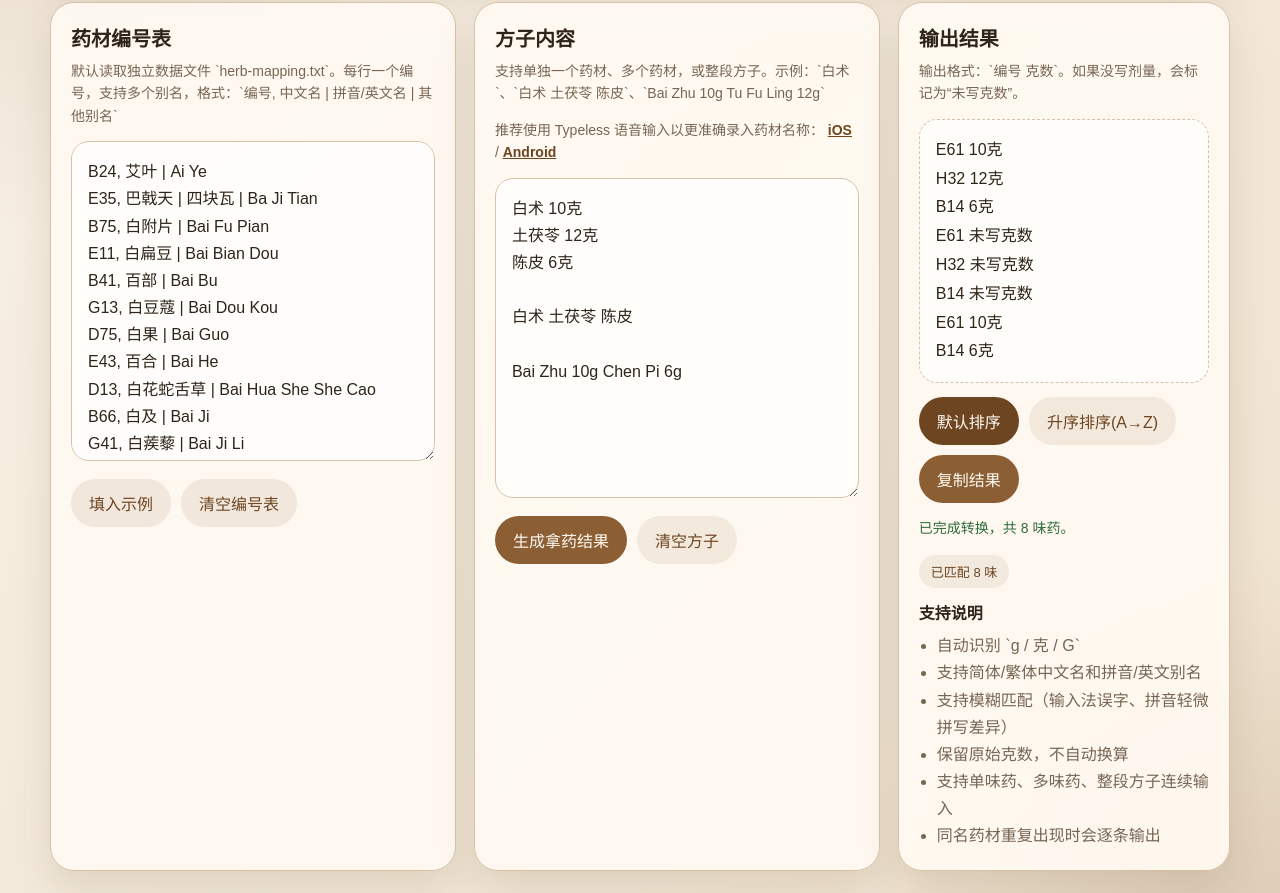
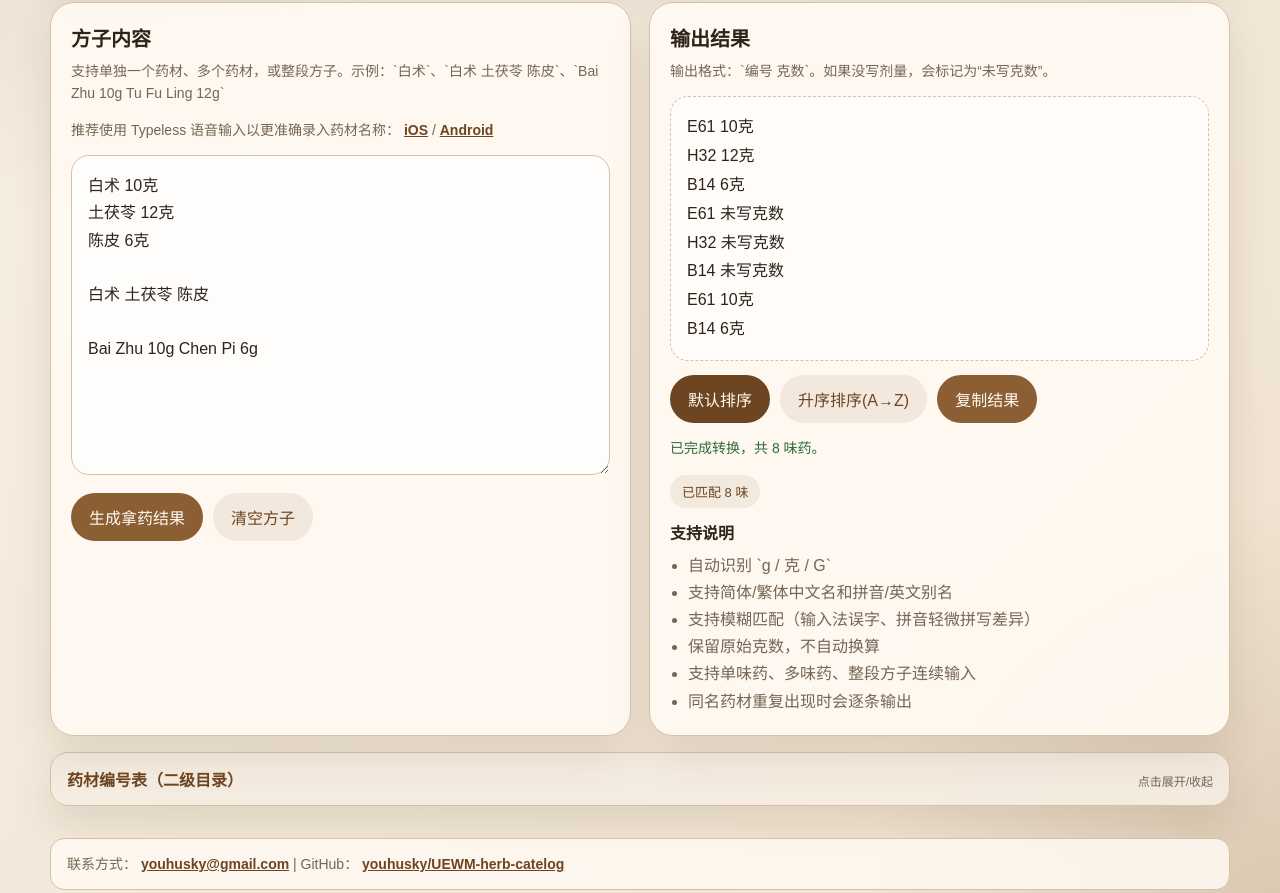
Before and after one commit to youhusky/UEWM-herb-catelog, a website with bundled scripts: page index.html in a window 1280 px wide. Shown: the part 272-1165 px from the top of the page. Built offline with nearby package versions, Linux system fonts and the light colour scheme.

Commit message:
Rework layout: focus on prescription/result with collapsible mapping section

```diff
--- a/index.html
+++ b/index.html
@@ -16,19 +16,7 @@
         </p>
       </section>
 
-      <section class="grid">
-        <article class="card">
-          <h2>药材编号表</h2>
-          <p class="hint">
-            默认读取独立数据文件 `herb-mapping.txt`。每行一个编号，支持多个别名，格式：`编号, 中文名 | 拼音/英文名 | 其他别名`
-          </p>
-          <textarea id="mappingInput"></textarea>
-          <div class="actions">
-            <button class="secondary" id="fillDemoBtn">填入示例</button>
-            <button class="secondary" id="clearMappingBtn">清空编号表</button>
-          </div>
-        </article>
-
+      <section class="primary-grid">
         <article class="card">
           <h2>方子内容</h2>
           <p class="hint">
@@ -73,6 +61,25 @@
           </div>
         </article>
       </section>
+
+      <section class="secondary-section">
+        <details class="mapping-directory">
+          <summary>
+            <span>药材编号表（二级目录）</span>
+            <small>点击展开/收起</small>
+          </summary>
+          <article class="card mapping-card">
+            <p class="hint">
+              默认读取独立数据文件 `herb-mapping.txt`。每行一个编号，支持多个别名，格式：`编号, 中文名 | 拼音/英文名 | 其他别名`
+            </p>
+            <textarea id="mappingInput"></textarea>
+            <div class="actions">
+              <button class="secondary" id="fillDemoBtn">填入示例</button>
+              <button class="secondary" id="clearMappingBtn">清空编号表</button>
+            </div>
+          </article>
+        </details>
+      </section>
     </main>
     <footer class="footer shell">
       <p class="footer-text">
--- a/styles.css
+++ b/styles.css
@@ -66,11 +66,53 @@
         line-height: 1.7;
       }
 
-      .grid {
+      .primary-grid {
         display: grid;
-        grid-template-columns: 1.1fr 1.1fr 0.9fr;
+        grid-template-columns: 1fr 1fr;
         gap: 18px;
         margin-top: 24px;
+      }
+
+      .secondary-section {
+        margin-top: 16px;
+      }
+
+      .mapping-directory {
+        border: 1px solid var(--line);
+        border-radius: 18px;
+        background: rgba(255, 250, 242, 0.92);
+        box-shadow: var(--shadow);
+        overflow: hidden;
+      }
+
+      .mapping-directory summary {
+        list-style: none;
+        cursor: pointer;
+        display: flex;
+        align-items: baseline;
+        justify-content: space-between;
+        gap: 10px;
+        padding: 14px 16px;
+        color: var(--accent-strong);
+        font-weight: 700;
+        background: rgba(139, 94, 52, 0.08);
+      }
+
+      .mapping-directory summary::-webkit-details-marker {
+        display: none;
+      }
+
+      .mapping-directory summary small {
+        font-size: 12px;
+        color: var(--muted);
+        font-weight: 500;
+      }
+
+      .mapping-card {
+        border: 0;
+        border-radius: 0;
+        box-shadow: none;
+        background: transparent;
       }
 
       .card {
@@ -201,7 +243,7 @@
       }
 
       @media (max-width: 980px) {
-        .grid {
+        .primary-grid {
           grid-template-columns: 1fr;
         }
 
```
